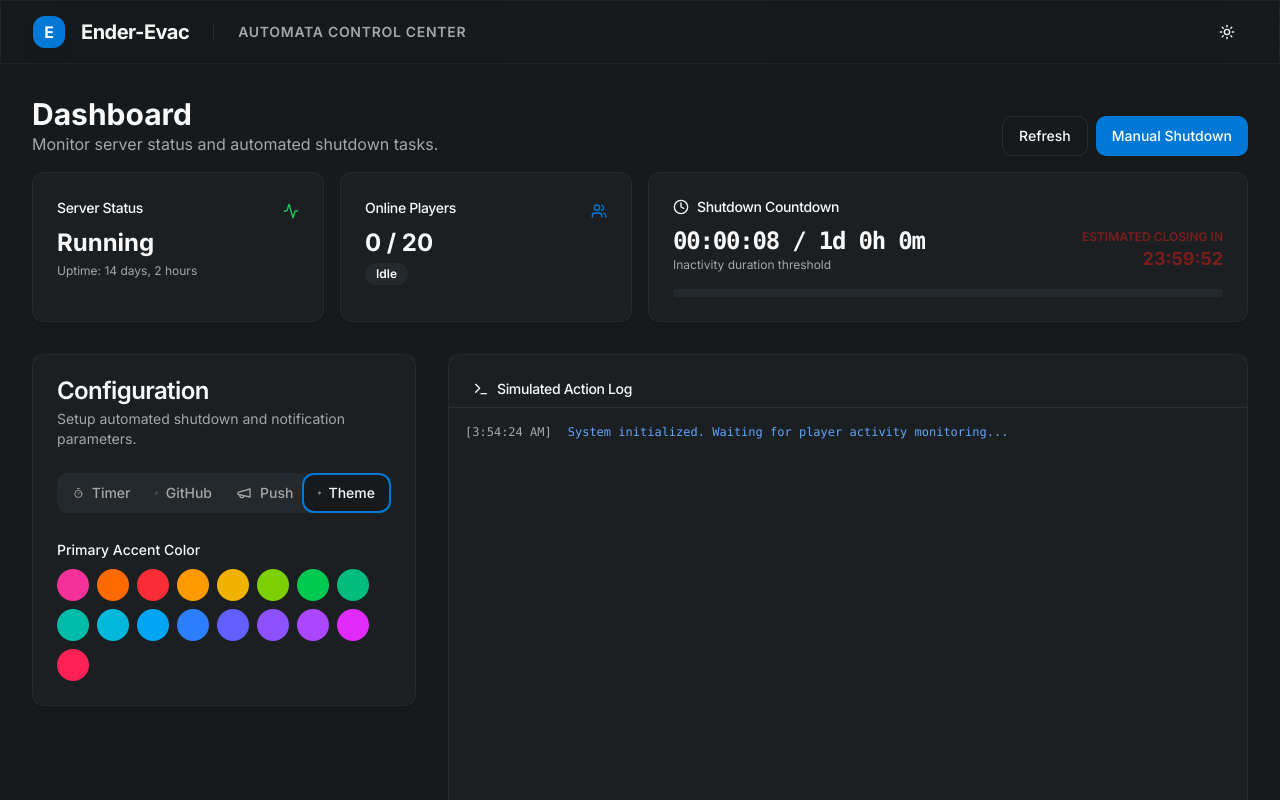
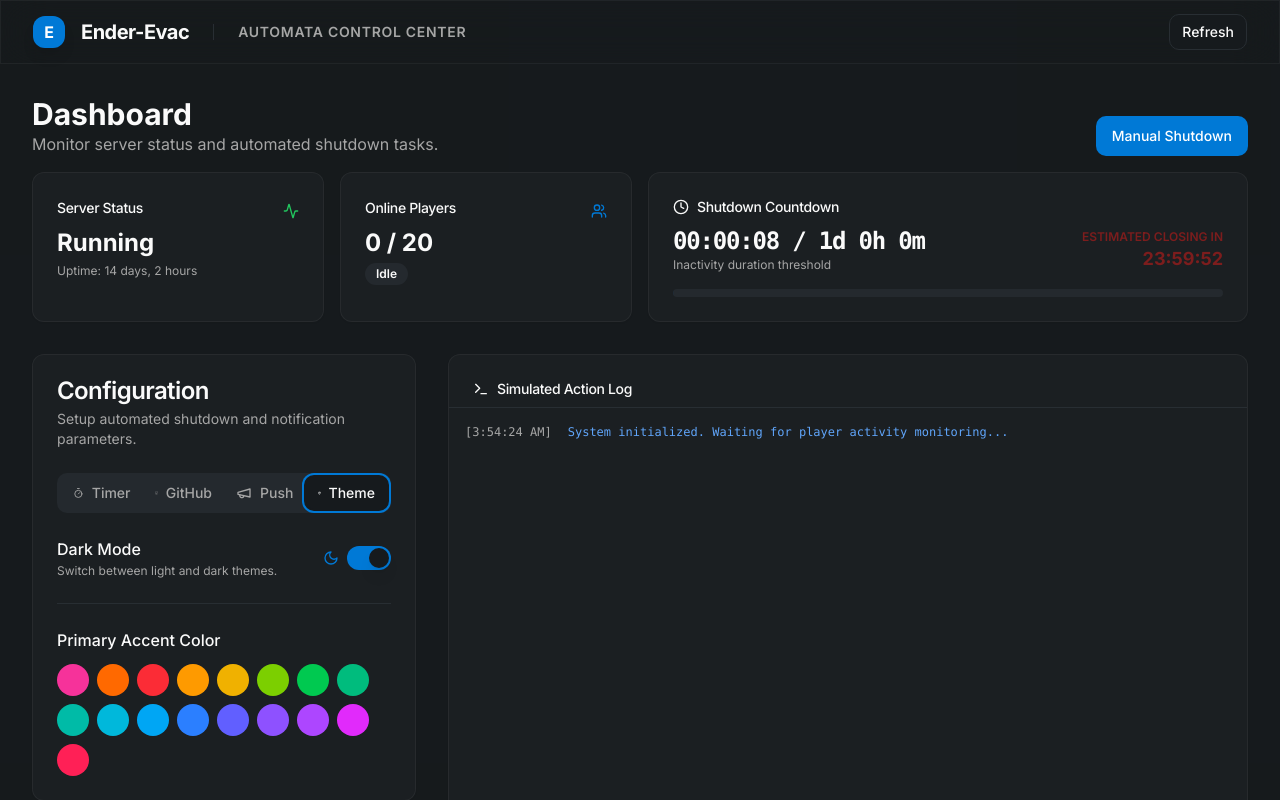
Before and after one commit to 07-iceven/EnderEvac, a Next.js app: page / in a window 1280 px wide. Both pictures are taken after a click on the tab "Theme". Shown: the top 800 px of the page. Built offline with nearby package versions, Linux system fonts and the light colour scheme.

Commit message:
把亮色和暗色模式集成在theme中

```diff
--- a/src/app/page.tsx
+++ b/src/app/page.tsx
@@ -6,7 +6,6 @@ import { LogViewer } from "@/components/dashboard/LogViewer"
 import { ConfigPanel } from "@/components/dashboard/ConfigPanel"
 import { Button } from "@/components/ui/button"
 import { Separator } from "@/components/ui/separator"
-import { Sun, Moon } from "lucide-react"
 
 export default function Home() {
   const {
@@ -34,14 +33,7 @@ export default function Home() {
             <h2 className="text-sm font-semibold text-muted-foreground uppercase tracking-wider hidden sm:block">Automata Control Center</h2>
           </div>
           <div className="flex items-center gap-2">
-            <Button
-              variant="ghost"
-              size="icon"
-              onClick={() => setIsDarkMode(!isDarkMode)}
-              className="rounded-full"
-            >
-              {isDarkMode ? <Sun className="h-4 w-4" /> : <Moon className="h-4 w-4" />}
-            </Button>
+            <Button variant="outline" size="sm">Refresh</Button>
           </div>
         </header>
 
@@ -53,7 +45,6 @@ export default function Home() {
                 <p className="text-muted-foreground">Monitor server status and automated shutdown tasks.</p>
               </div>
               <div className="flex gap-2">
-                <Button variant="outline">Refresh</Button>
                 <Button>Manual Shutdown</Button>
               </div>
             </div>
@@ -68,7 +59,12 @@ export default function Home() {
 
           <div className="grid grid-cols-1 xl:grid-cols-3 gap-8">
             <div className="xl:col-span-1">
-              <ConfigPanel settings={settings} onUpdate={updateSettings} />
+              <ConfigPanel
+                settings={settings}
+                onUpdate={updateSettings}
+                isDarkMode={isDarkMode}
+                setIsDarkMode={setIsDarkMode}
+              />
             </div>
             <div className="xl:col-span-2">
               <LogViewer logs={logs} />
--- a/src/components/dashboard/ConfigPanel.tsx
+++ b/src/components/dashboard/ConfigPanel.tsx
@@ -7,16 +7,20 @@ import { Label } from "@/components/ui/label"
 import { Input } from "@/components/ui/input"
 import { Textarea } from "@/components/ui/textarea"
 import { Button } from "@/components/ui/button"
-import { Github, Megaphone, Timer, Palette, Info, Check } from "lucide-react"
+import { Switch } from "@/components/ui/switch"
+import { Separator } from "@/components/ui/separator"
+import { Github, Megaphone, Timer, Palette, Info, Check, Moon, Sun } from "lucide-react"
 import { AppSettings, parseTimeToSeconds } from "@/hooks/use-simulated-app"
 import { useToast } from "@/hooks/use-toast"
 
 interface ConfigPanelProps {
   settings: AppSettings
   onUpdate: (settings: Partial<AppSettings>) => void
+  isDarkMode: boolean
+  setIsDarkMode: (val: boolean) => void
 }
 
-export function ConfigPanel({ settings, onUpdate }: ConfigPanelProps) {
+export function ConfigPanel({ settings, onUpdate, isDarkMode, setIsDarkMode }: ConfigPanelProps) {
   const { toast } = useToast()
   const [localThreshold, setLocalThreshold] = useState(settings.shutdownThreshold)
 
@@ -193,9 +197,25 @@ export function ConfigPanel({ settings, onUpdate }: ConfigPanelProps) {
             </div>
           </TabsContent>
 
-          <TabsContent value="theme" className="space-y-4 pt-4">
-            <div className="space-y-2">
-              <Label>Primary Accent Color</Label>
+          <TabsContent value="theme" className="space-y-6 pt-4">
+            <div className="flex items-center justify-between">
+              <div className="space-y-0.5">
+                <Label className="text-base">Dark Mode</Label>
+                <p className="text-xs text-muted-foreground">Switch between light and dark themes.</p>
+              </div>
+              <div className="flex items-center gap-2">
+                {isDarkMode ? <Moon className="h-4 w-4 text-primary" /> : <Sun className="h-4 w-4 text-yellow-500" />}
+                <Switch
+                  checked={isDarkMode}
+                  onCheckedChange={setIsDarkMode}
+                />
+              </div>
+            </div>
+
+            <Separator />
+
+            <div className="space-y-3">
+              <Label className="text-base">Primary Accent Color</Label>
               <div className="flex flex-wrap gap-2">
                 {accentColors.map((color) => (
                   <button
```
